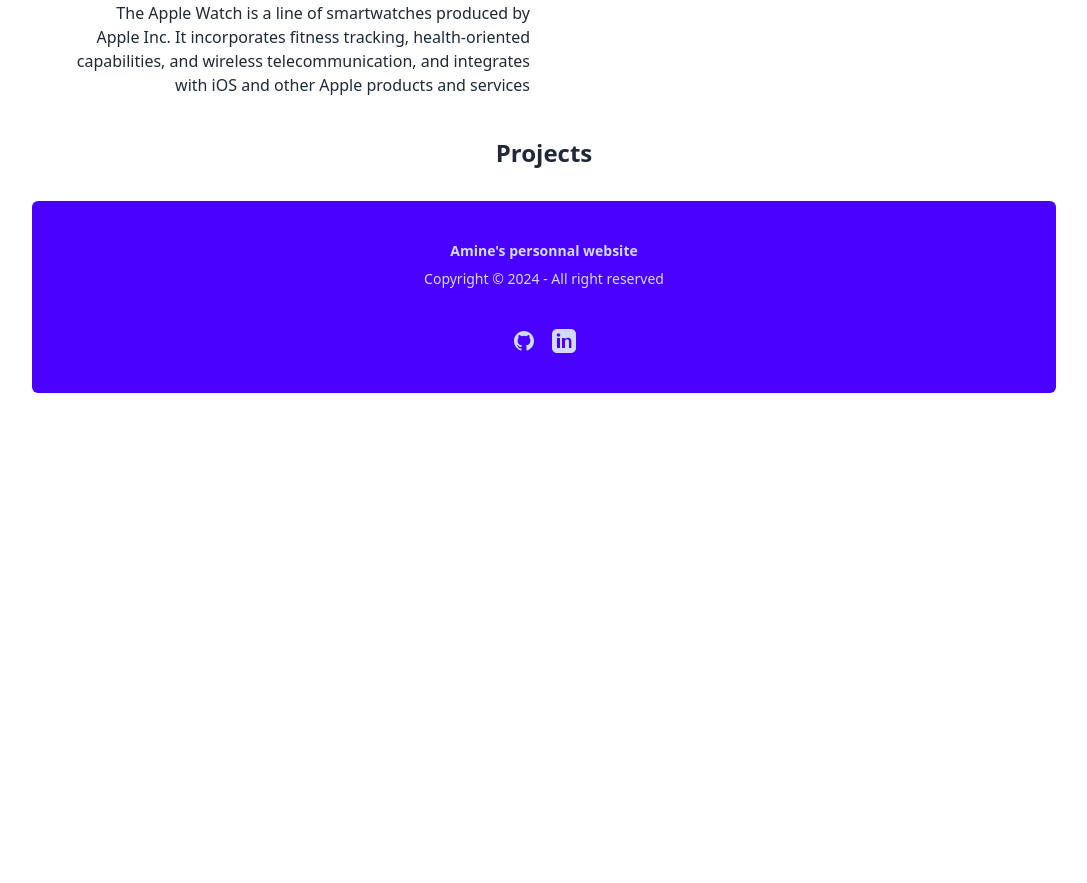
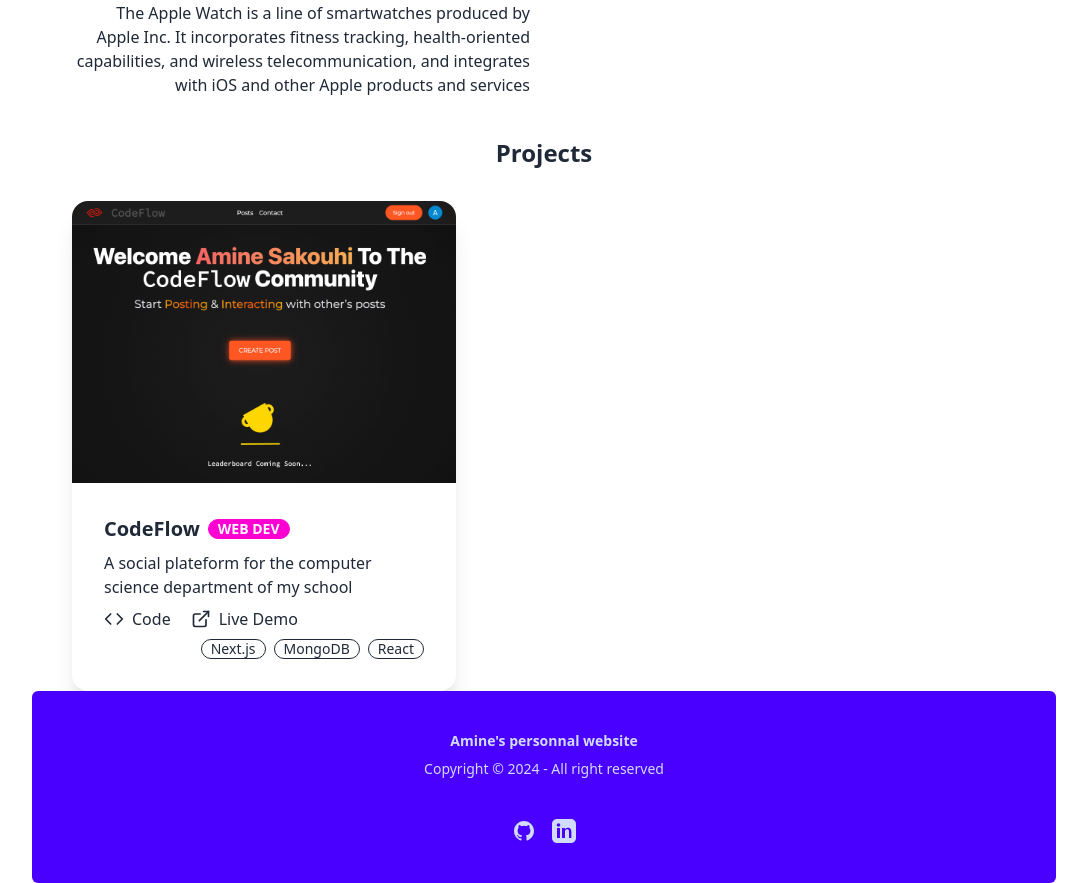
Before and after one commit to AmineSak/Personnal-website, a Next.js app: page / in a window 1280 px wide. Shown: the part 1901-2784 px from the top of the page, without its empty margins (96-1183 px from the left). Before the commit the page ends 2294 px from the top, so only its background shows below. Built offline with nearby package versions, Linux system fonts and the light colour scheme.

Commit message:
project card

```diff
--- a/app/layout.tsx
+++ b/app/layout.tsx
@@ -18,8 +18,8 @@
       <body className="main">
         <Navbar />
         {children}
+        <Footer />
       </body>
-      <Footer />
     </html>
   );
 }
--- a/app/page.tsx
+++ b/app/page.tsx
@@ -1,12 +1,14 @@
 "use client";
 
 import Image from "next/image";
-import avatar from "@/public/assets/images/1.jpg";
+import avatar from "@/public/assets/images/profile_pic.jpg";
 import { PlaceholdersAndVanishInput } from "@/components/ui/placeholders-and-vanish-input";
 import { useState } from "react";
 import { TextGenerateEffect } from "@/components/ui/text-generate-effect";
 import PromptTemplate from "@/components/prompt-template";
 import Timeline from "@/components/timeline";
+import ProjectCard from "@/components/project-card";
+import { projects } from "@/lib/projects";
 
 export default function Home() {
   const [isLoading, setIsLoading] = useState(false);
@@ -79,7 +81,7 @@
             className="rounded-full w-full max-w-[150px] sm:max-w-[200px] h-auto"
             priority
           />
-          <p className="text-sm sm:text-base text-center sm:text-left leading-relaxed">
+          <p className="text-sm font-semibold sm:text-base text-center sm:text-left leading-relaxed">
             Welcome to my personal website! <br />
             How do I find you today? <br />
             I am a computer science student based in France. <br />
@@ -129,6 +131,9 @@
       </div>
       <div id="projects" className="">
         <h1 className="text-2xl font-bold text-center mb-8">Projects</h1>
+        {projects.map((project, index) => (
+          <ProjectCard key={index} project={project} />
+        ))}
       </div>
     </main>
   );
--- /dev/null
+++ b/components/project-card.tsx
@@ -0,0 +1,53 @@
+import { Project } from "@/lib/types";
+import { Code, ExternalLink, Github } from "lucide-react";
+import Image from "next/image";
+import Link from "next/link";
+
+export default function ProjectCard({ project }: { project: Project }) {
+  return (
+    <div className="card bg-base-100 w-96 shadow-xl">
+      <figure>
+        <Image src={project.image} alt={project.description} />
+      </figure>
+      <div className="card-body">
+        <h2 className="card-title">
+          {project.title}
+          <div className="badge badge-secondary">{project.field}</div>
+        </h2>
+        <p>{project.description}</p>
+
+        <div className="flex gap-5">
+          {project.github && (
+            <Link
+              href={project.github}
+              target="_blank"
+              rel="noopener noreferrer"
+              className="flex items-center gap-2 text-content hover:text-primary"
+            >
+              <Code className="h-5 w-5" />
+              <span>Code</span>
+            </Link>
+          )}
+          {project.link && (
+            <Link
+              href={project.link}
+              target="_blank"
+              rel="noopener noreferrer"
+              className="flex items-center gap-2 text-content hover:text-primary"
+            >
+              <ExternalLink className="h-5 w-5" />
+              <span>Live Demo</span>
+            </Link>
+          )}
+        </div>
+        <div className="card-actions justify-end">
+          {project.technologies.map((technology, index) => (
+            <div key={index} className="badge badge-outline">
+              {technology}
+            </div>
+          ))}
+        </div>
+      </div>
+    </div>
+  );
+}
--- a/components/timeline.tsx
+++ b/components/timeline.tsx
@@ -129,8 +129,10 @@
           </svg>
         </div>
         <div className="timeline-start mb-10 md:text-end">
-          <time className="font-mono italic">2015</time>
-          <div className="text-lg font-black">Apple Watch</div>
+          <time className="font-mono italic">2024</time>
+          <div className="text-lg font-black">
+            Luxembourg Institut of Science and Technology
+          </div>
           The Apple Watch is a line of smartwatches produced by Apple Inc. It
           incorporates fitness tracking, health-oriented capabilities, and
           wireless telecommunication, and integrates with iOS and other Apple
--- /dev/null
+++ b/lib/projects.ts
@@ -0,0 +1,16 @@
+import { Project } from "./types";
+import codeflow_pic from "@/public/assets/images/codeflow_pic.png";
+
+export const projects: Project[] = [
+  {
+    id: 1,
+    title: "CodeFlow",
+    description:
+      "A social plateform for the computer science department of my school",
+    technologies: ["Next.js", "MongoDB", "React"],
+    link: "https://code-flow-kappa.vercel.app/",
+    github: "https://github.com/AmineSak/CodeFlow",
+    image: codeflow_pic,
+    field: "WEB DEV",
+  },
+];
--- /dev/null
+++ b/lib/types.ts
@@ -0,0 +1,12 @@
+import { StaticImageData } from "next/image";
+
+export interface Project {
+  id: number;
+  title: string;
+  description: string;
+  technologies: string[];
+  link: string;
+  github: string;
+  image: StaticImageData;
+  field: string;
+}
```
Also changed, not shown: public/assets/images/codeflow_pic.png (added), public/assets/images/profile_pic.jpg (renamed from public/assets/images/1.jpg).
